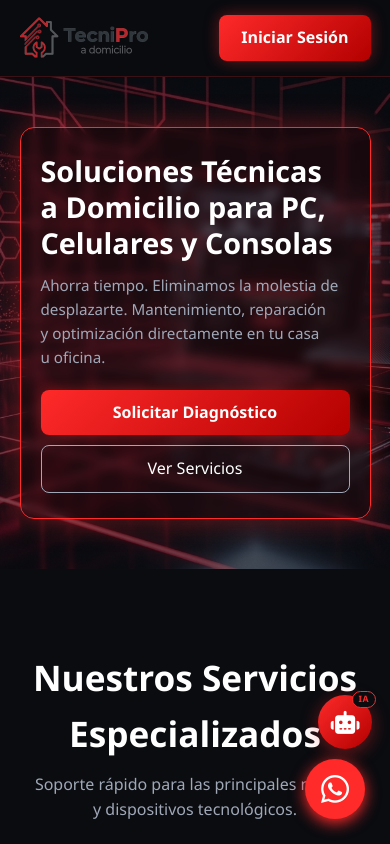
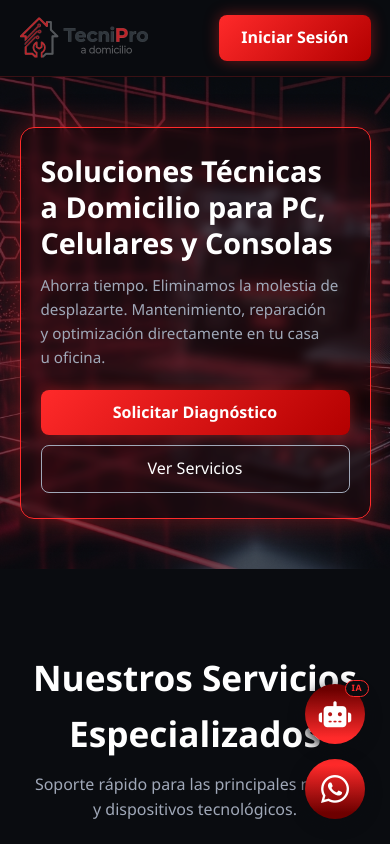
Before and after one commit to emajuca/TecniPro-Web, a website: page index.html in a window 390 px wide. Shown: the top 844 px of the page. Drawn offline with Linux system fonts and the light colour scheme.

Commit message:
Add WhatsApp floating button and update styles for chatbot interface

```diff
--- a/css/chatbot.css
+++ b/css/chatbot.css
@@ -10,7 +10,7 @@
     height: 60px;
     border: none;
     border-radius: 50%;
-    background: linear-gradient(135deg, #ff2a2a, #b30000);
+    background: linear-gradient(180deg, #6d0000 10%, var(--red-neon) 90%);
     color: #ffffff;
     font-size: 26px;
     display: flex;
@@ -18,7 +18,7 @@
     justify-content: center;
     cursor: pointer;
     z-index: 1500;
-    box-shadow: 0 4px 18px var(--red-glow);
+    box-shadow: 0 4px 15px var(--bg-dark);
     transition: transform 0.25s ease, box-shadow 0.25s ease;
 }
 
@@ -312,11 +312,11 @@
 /* En móviles el chat ocupa toda la pantalla para no tapar el formulario. */
 @media (max-width: 600px) {
     .chatbot-toggle {
-        bottom: 95px;
-        right: 18px;
-        width: 54px;
-        height: 54px;
-        font-size: 23px;
+        bottom: 100px;
+        right: 25px;
+        width: 60px;
+        height: 60px;
+        font-size: 26px;
     }
 
     .chatbot-panel {
--- a/css/styles.css
+++ b/css/styles.css
@@ -535,33 +535,6 @@ body {
     background-color: #040507;
 }
 
-.whatsapp-float {
-    position: fixed;
-    bottom: 25px;
-    right: 25px;
-    width: 60px;
-    height: 60px;
-    background-color: var(--red-neon);
-    color: var(--text-main);
-    border-radius: 50%;
-    text-align: center;
-    font-size: 32px;
-    box-shadow: 0 4px 15px var(--red-neon);
-    z-index: 1000;
-    display: flex;
-    justify-content: center;
-    align-items: center;
-    text-decoration: none;
-    transition: all 0.3s ease;
-}
-
-.whatsapp-float:hover {
-    background-color: var(--red-neon);
-    transform: scale(1.1);
-    box-shadow: 0 6px 25px var(--red-neon);
-    color: var(--text-main);
-}
-
 .modal-overlay {
     position: fixed;
     top: 0;
--- /dev/null
+++ b/css/whatsapp.css
@@ -0,0 +1,26 @@
+.whatsapp-float {
+    position: fixed;
+    bottom: 25px;
+    right: 25px;
+    width: 60px;
+    height: 60px;
+    background: linear-gradient(0deg, #6d0000 10%, var(--red-neon) 90%);
+    color: var(--text-main);
+    border-radius: 50%;
+    text-align: center;
+    font-size: 32px;
+    box-shadow: 0 4px 15px var(--bg-dark);
+    z-index: 1000;
+    display: flex;
+    justify-content: center;
+    align-items: center;
+    text-decoration: none;
+    transition: all 0.3s ease;
+}
+
+.whatsapp-float:hover {
+    background-color: var(--red-neon);
+    transform: scale(1.1);
+    box-shadow: 0 6px 25px var(--red-neon);
+    color: var(--text-main);
+}
--- a/index.html
+++ b/index.html
@@ -7,6 +7,7 @@
     <title>TecniPro | Servicio Técnico a Domicilio</title>
     <link rel="stylesheet" href="./css/reset.css">
     <link rel="stylesheet" href="./css/styles.css">
+    <link rel="stylesheet" href="./css/whatsapp.css">
     <link rel="stylesheet" href="./css/chatbot.css">
     <link rel="stylesheet" href="https://cdnjs.cloudflare.com/ajax/libs/font-awesome/6.4.0/css/all.min.css">
 </head>
```
